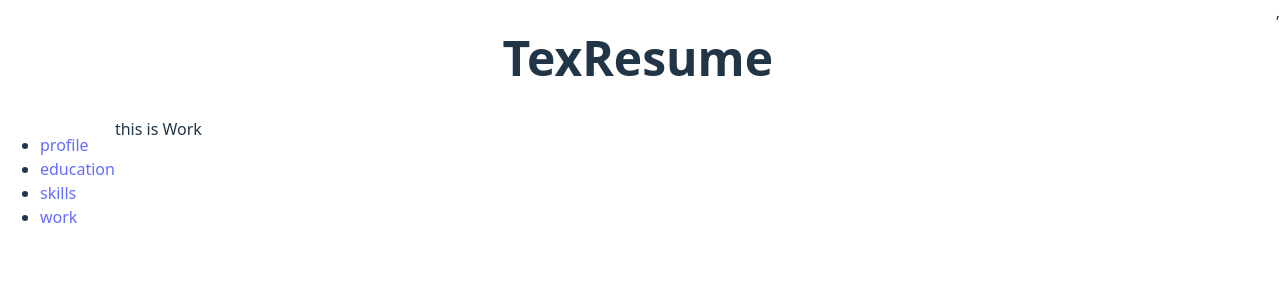
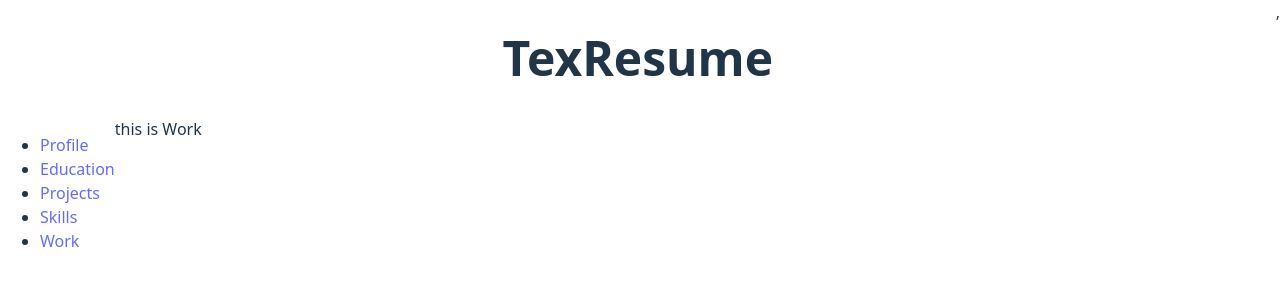
Before and after one commit to srishtea-22/TexResume, a React (Vite) app: page /work in a window 1280 px wide. Shown: the top 303 px of the page. Built offline with nearby package versions, Linux system fonts and the light colour scheme.

Commit message:
add project section

```diff
--- a/src/App.jsx
+++ b/src/App.jsx
@@ -7,6 +7,7 @@ import ProfileSection from "./components/FormSections/ProfileSection"
 import EducationSection from "./components/FormSections/EducationSection"
 import SkillsSection from "./components/FormSections/SkillsSection"
 import WorkSection from "./components/FormSections/WorkSection"
+import ProjectSection from "./components/FormSections/ProjectSection";
 
 function App() {
   const [pdf, setpdf] = useState(null);
@@ -35,6 +36,7 @@ function App() {
             <Routes>
                 <Route path="/" element={<ProfileSection />}></Route>
                 <Route path="/education" element={<EducationSection />}></Route>
+                <Route path="/projects" element={<ProjectSection />}></Route>
                 <Route path="/skills" element={<SkillsSection />}></Route>
                 <Route path="/work" element={<WorkSection />}></Route>
             </Routes>
--- /dev/null
+++ b/src/components/FormSections/ProjectSection.jsx
@@ -0,0 +1,5 @@
+export default function ProjectSection() {
+    return (
+        <div>this is project</div>
+    )
+}
--- a/src/components/Sidebar.jsx
+++ b/src/components/Sidebar.jsx
@@ -1,10 +1,11 @@
 import { NavLink } from "react-router-dom"
 
 const sidebarData = [
-    {title: "profile", path: "/"},
-    {title: "education", path: "/education"},
-    {title: "skills", path: "/skills"},
-    {title: "work", path: "/work"},
+    {title: "Profile", path: "/"},
+    {title: "Education", path: "/education"},
+    {title: "Projects", path: "/projects"},
+    {title: "Skills", path: "/skills"},
+    {title: "Work", path: "/work"},
 ]
 
 function Sidebar () {
```
